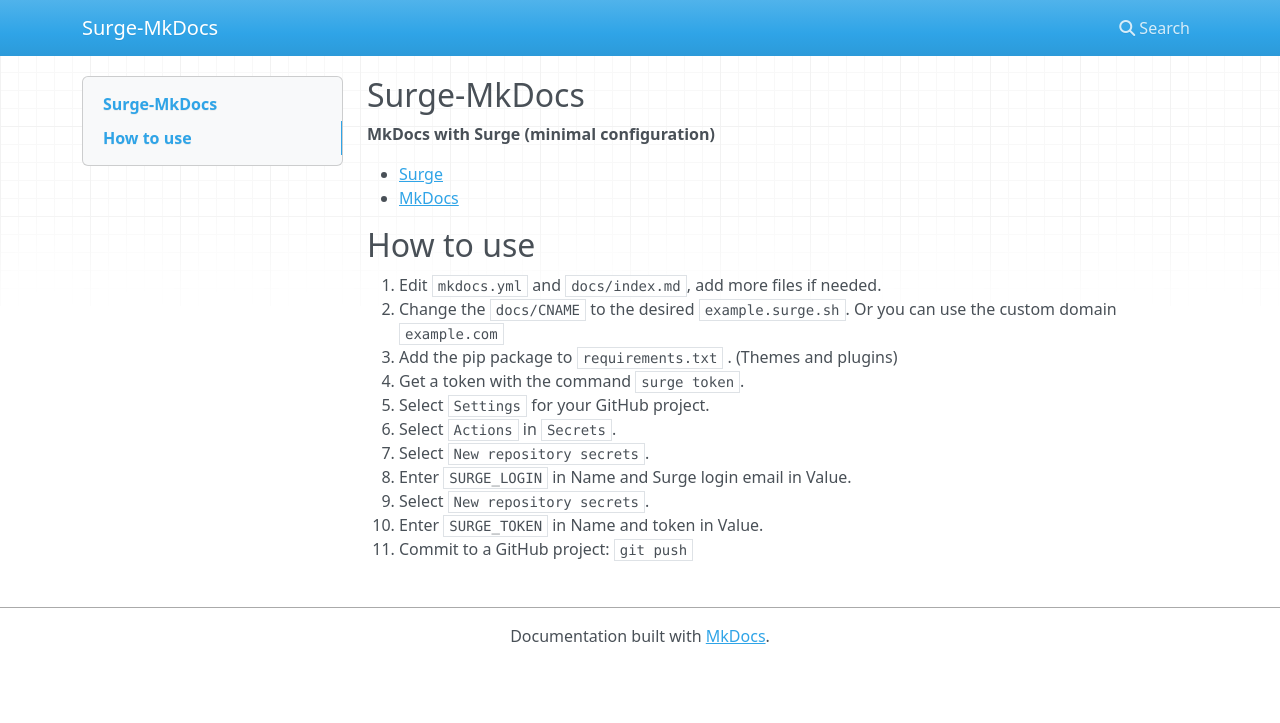
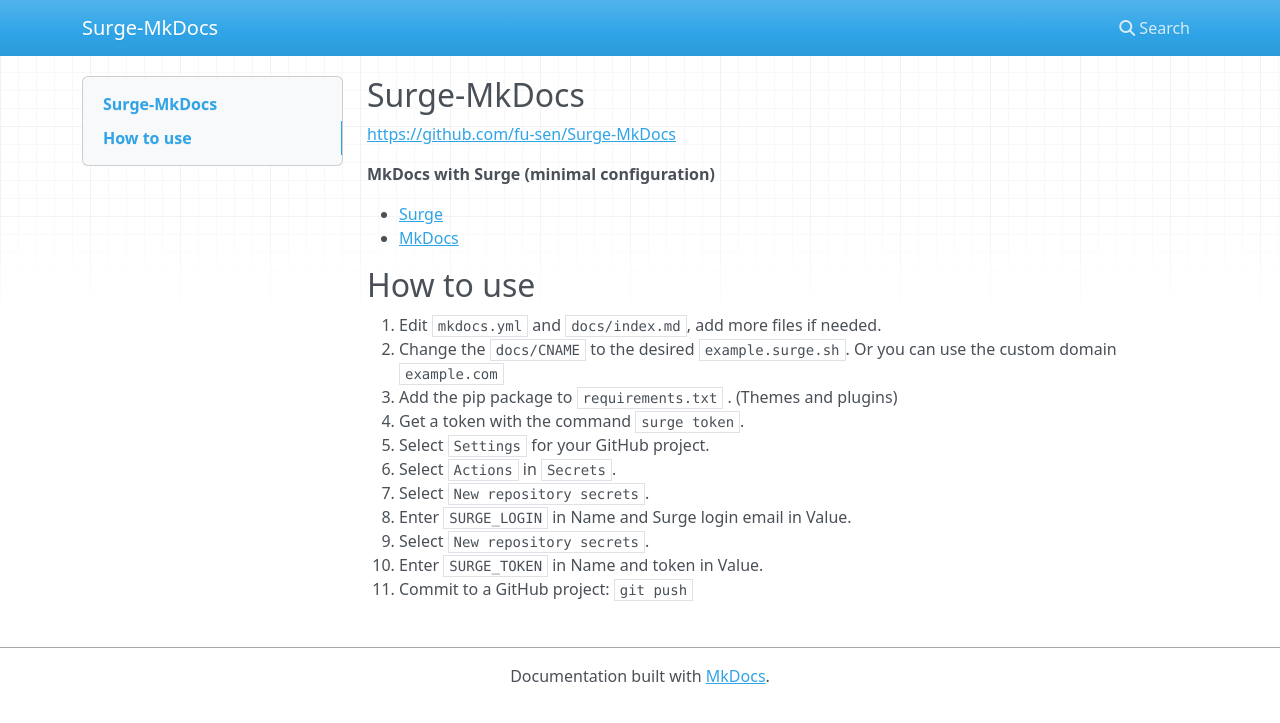
Before and after one commit to fu-sen/Surge-MkDocs, an MkDocs documentation site: the page built from docs/index.md, in a window 1280 px wide. Shown: the top 723 px of the page. Built offline with MkDocs 1.6.1, drawn with Linux system fonts in a browser that asks for light colours; nearby versions of some CDN libraries.

Commit message:
🔗 Add link

```diff
--- a/docs/index.md
+++ b/docs/index.md
@@ -1,4 +1,6 @@
 ## Surge-MkDocs
+
+<https://github.com/fu-sen/Surge-MkDocs>
 
 **MkDocs with Surge (minimal configuration)**
 
```
